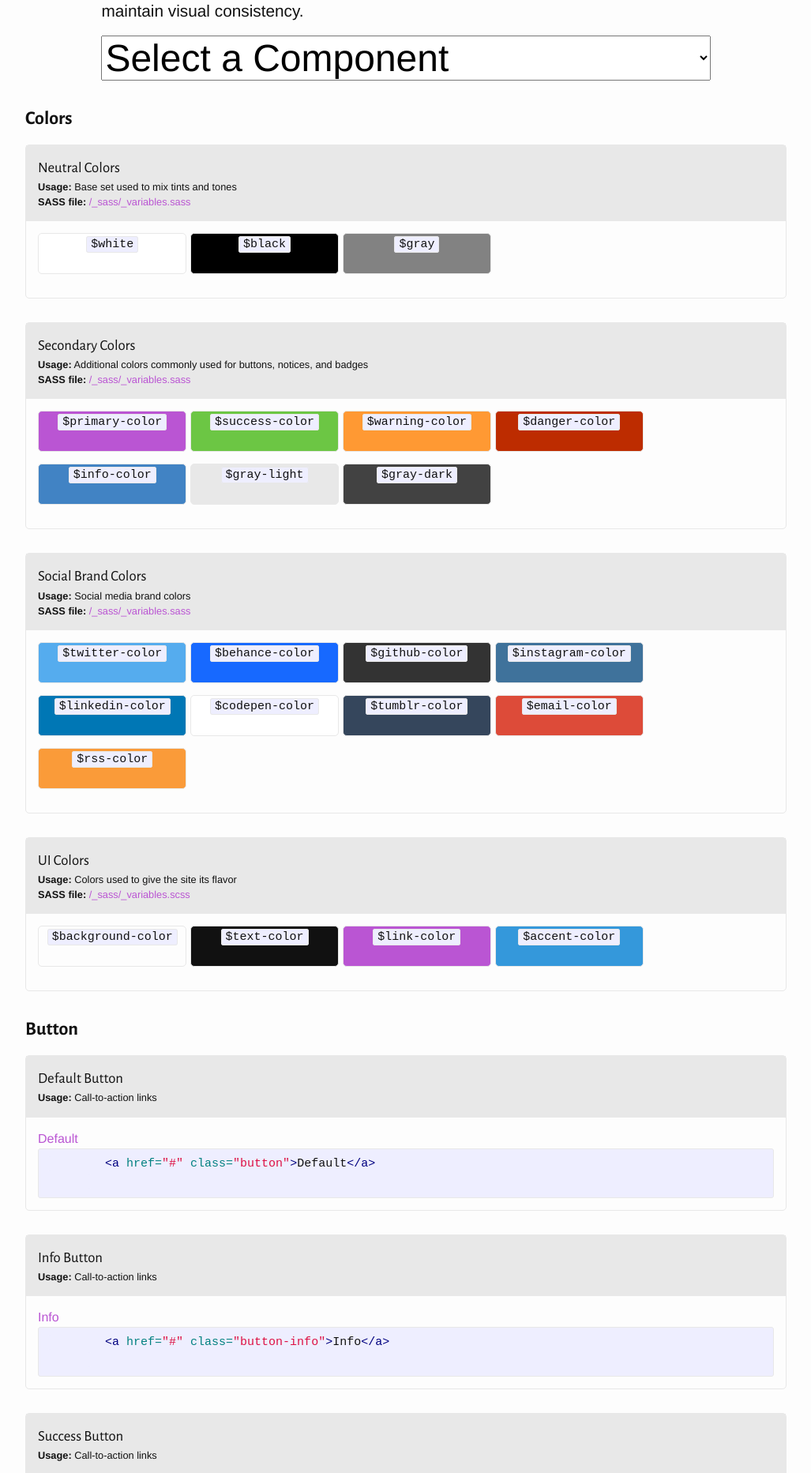
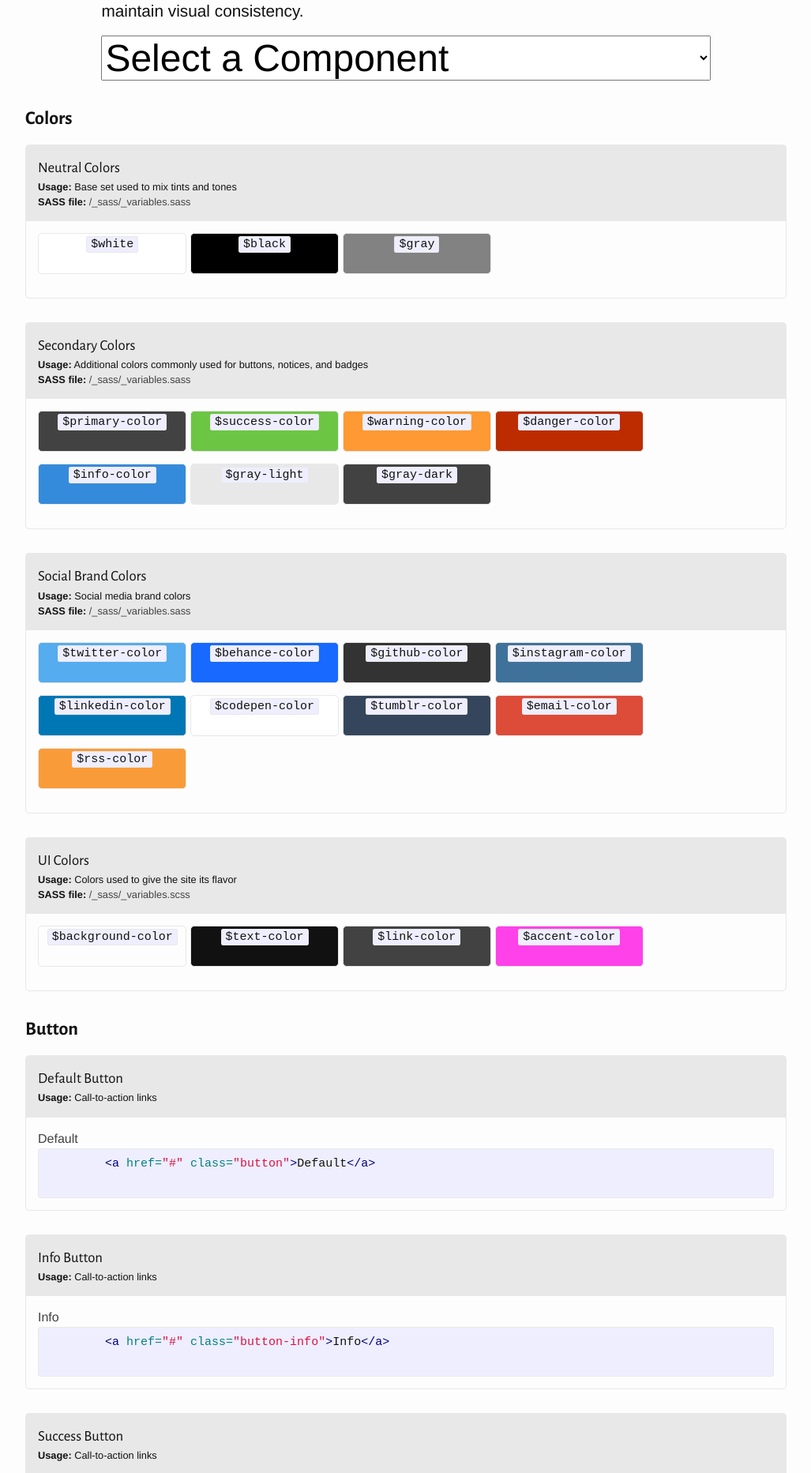
Before and after one commit to chloeam/blank-slate, a Jekyll site: the page built from style-guide.md, in a window 1280 px wide. Shown: the part 344-2209 px from the top of the page at 79% size, without its empty margins (126-1153 px from the left). Built offline with Jekyll 4.4.1, drawn with Linux system fonts in a browser that asks for light colours.

Commit message:
altered color variables

```diff
--- a/_sass/_variables.sass
+++ b/_sass/_variables.sass
@@ -15,18 +15,18 @@ $white: #fff
 $black: #000
 $gray: #828282
 
-$primary-color: mediumorchid
+$gray-light: lighten($gray, 40%)
+$gray-dark: darken($gray, 25%)
+$primary-color: $gray-dark
 $success-color: #6cc644
-$info-color: #4183c4
+$info-color: #358BDB
 $warning-color: #ff9933
 $danger-color: #bd2c00
-$gray-light: lighten($gray, 40%)
-$gray-dark: darken($gray, 25%)
 
 $background-color: #fdfdfd
 $text-color: #111
 $link-color: $primary-color
-$accent-color: #3498db
+$accent-color: #FF41EA
 
 $twitter-color: rgba(85,172,238,1)
 $behance-color: #1769ff
```
